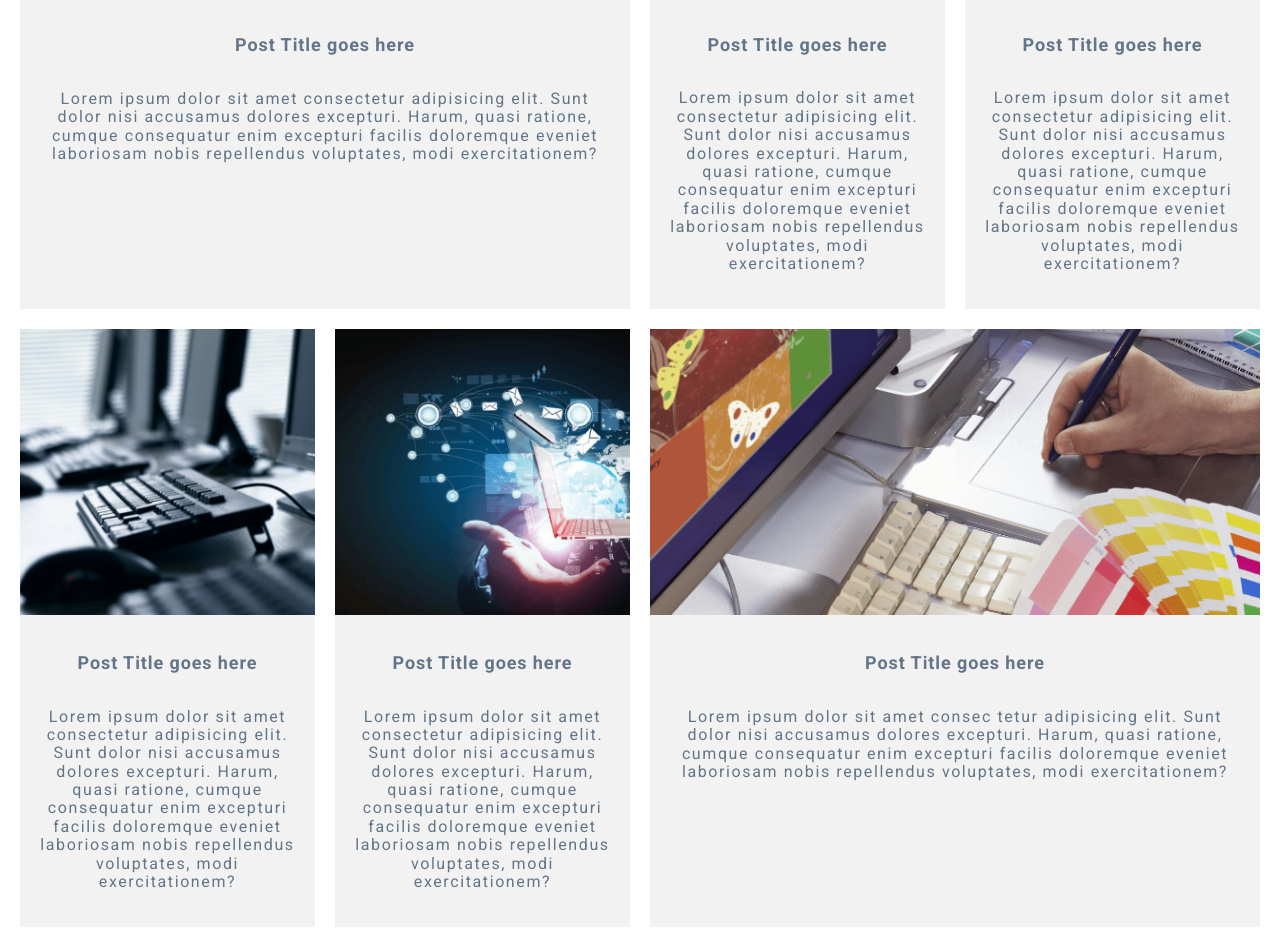
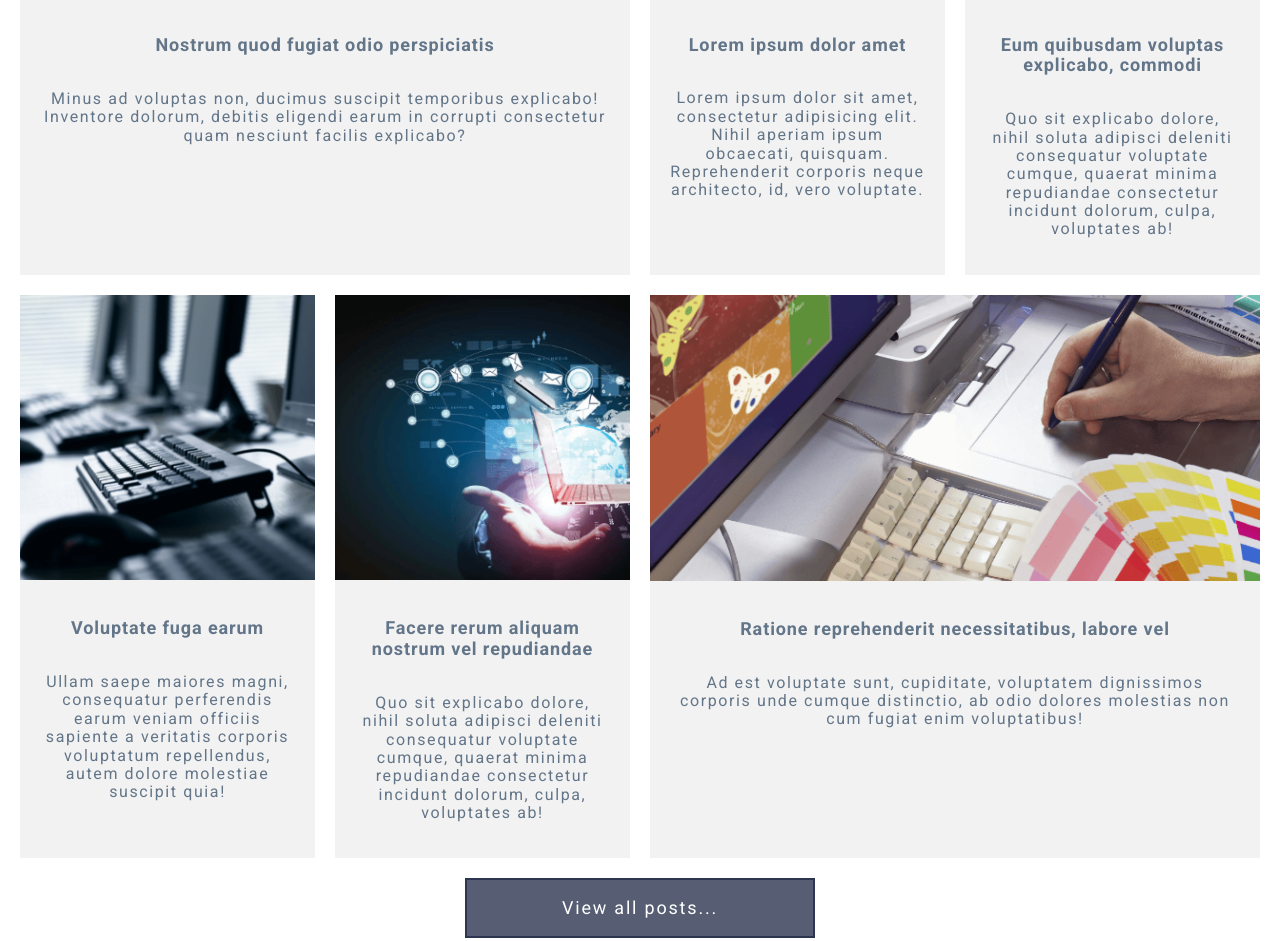
Before and after one commit to George-u/grid-template, a website: page index.html in a window 1280 px wide. Shown: the part 3036-3977 px from the top of the page. Drawn offline with Linux system fonts and the light colour scheme.

Commit message:
fixing issues...

```diff
--- a/assets/css/style.css
+++ b/assets/css/style.css
@@ -8,7 +8,6 @@
 html {
     font-size: 16px;
     font-family: "Roboto", sans-serif;
-    overflow-y: scroll;
     letter-spacing: 0.1em;
     color: #637588;
     line-height: 1.15;
@@ -464,7 +463,7 @@ input:focus {
 
 .form__container {
     display: grid;
-    column-gap: 7%;
+    column-gap: 1.7%;
     grid-template-columns: repeat(3, 1fr);
 }
 
@@ -568,10 +567,9 @@ input:focus {
 }
 
 .post-item__caption {
+    padding: 20px;
     display: grid;
     align-content: center;
-    padding: 20px;
-    text-align: center;
 }
 
 .post-item:hover .post-item__image img {
@@ -696,7 +694,6 @@ input:focus {
     margin-right: -0.5em;
     letter-spacing: 0.33em;
     font-weight: 100;
-    color: #e5e5e5;
 }
 
 .footer__copyright span:nth-of-type(2) {
--- a/index.html
+++ b/index.html
@@ -187,7 +187,7 @@
 
         <section class="posts">
             <div class="posts__container">
-                <h2>Main Title for posts section</h2>
+                <h2>Some section of posts</h2>
                 <div class="posts__grid">
                     <article class="post-item">
                         <a class="post-item__link" href="#"></a>
@@ -195,9 +195,8 @@
                         <div class="post-item__image"><img src="./assets/img/img-post-1.png" alt="post image">
                         </div>
                         <div class="post-item__caption">
-                            <h3>Post Title goes here</h3>
-                            <p>Lorem ipsum dolor sit amet consectetur adipisicing elit. Sunt dolor nisi accusamus dolores excepturi. Harum, quasi ratione, cumque consequatur enim excepturi facilis doloremque eveniet laboriosam nobis repellendus voluptates,
-                                modi exercitationem?</p>
+                            <h3>Nostrum quod fugiat odio perspiciatis</h3>
+                            <p>Minus ad voluptas non, ducimus suscipit temporibus explicabo! Inventore dolorum, debitis eligendi earum in corrupti consectetur quam nesciunt facilis explicabo?</p>
                         </div>
 
                     </article>
@@ -206,9 +205,8 @@
                         <div class="post-item__image"><img src="./assets/img/img-post-2.png" alt="post image">
                         </div>
                         <div class="post-item__caption">
-                            <h3>Post Title goes here</h3>
-                            <p>Lorem ipsum dolor sit amet consectetur adipisicing elit. Sunt dolor nisi accusamus dolores excepturi. Harum, quasi ratione, cumque consequatur enim excepturi facilis doloremque eveniet laboriosam nobis repellendus voluptates,
-                                modi exercitationem?</p>
+                            <h3>Lorem ipsum dolor amet</h3>
+                            <p>Lorem ipsum dolor sit amet, consectetur adipisicing elit. Nihil aperiam ipsum obcaecati, quisquam. Reprehenderit corporis neque architecto, id, vero voluptate.</p>
                         </div>
 
                     </article>
@@ -217,9 +215,8 @@
                         <div class="post-item__image"><img src="./assets/img/img-post-3.png" alt="post image">
                         </div>
                         <div class="post-item__caption">
-                            <h3>Post Title goes here</h3>
-                            <p>Lorem ipsum dolor sit amet consectetur adipisicing elit. Sunt dolor nisi accusamus dolores excepturi. Harum, quasi ratione, cumque consequatur enim excepturi facilis doloremque eveniet laboriosam nobis repellendus voluptates,
-                                modi exercitationem?</p>
+                            <h3>Eum quibusdam voluptas explicabo, commodi</h3>
+                            <p>Quo sit explicabo dolore, nihil soluta adipisci deleniti consequatur voluptate cumque, quaerat minima repudiandae consectetur incidunt dolorum, culpa, voluptates ab!</p>
                         </div>
 
                     </article>
@@ -228,9 +225,8 @@
                         <div class="post-item__image"><img src="./assets/img/img-post-4.png" alt="post image">
                         </div>
                         <div class="post-item__caption">
-                            <h3>Post Title goes here</h3>
-                            <p>Lorem ipsum dolor sit amet consectetur adipisicing elit. Sunt dolor nisi accusamus dolores excepturi. Harum, quasi ratione, cumque consequatur enim excepturi facilis doloremque eveniet laboriosam nobis repellendus voluptates,
-                                modi exercitationem?</p>
+                            <h3>Voluptate fuga earum</h3>
+                            <p>Ullam saepe maiores magni, consequatur perferendis earum veniam officiis sapiente a veritatis corporis voluptatum repellendus, autem dolore molestiae suscipit quia!</p>
                         </div>
 
                     </article>
@@ -239,9 +235,8 @@
                         <div class="post-item__image"><img src="./assets/img/img-post-5.png" alt="post image">
                         </div>
                         <div class="post-item__caption">
-                            <h3>Post Title goes here</h3>
-                            <p>Lorem ipsum dolor sit amet consectetur adipisicing elit. Sunt dolor nisi accusamus dolores excepturi. Harum, quasi ratione, cumque consequatur enim excepturi facilis doloremque eveniet laboriosam nobis repellendus voluptates,
-                                modi exercitationem?</p>
+                            <h3>Facere rerum aliquam nostrum vel repudiandae</h3>
+                            <p>Quo sit explicabo dolore, nihil soluta adipisci deleniti consequatur voluptate cumque, quaerat minima repudiandae consectetur incidunt dolorum, culpa, voluptates ab!</p>
                         </div>
 
                     </article>
@@ -250,9 +245,8 @@
                         <div class="post-item__image"><img src="./assets/img/img-post-6.png" alt="post image">
                         </div>
                         <div class="post-item__caption">
-                            <h3>Post Title goes here</h3>
-                            <p>Lorem ipsum dolor sit amet consec tetur adipisicing elit. Sunt dolor nisi accusamus dolores excepturi. Harum, quasi ratione, cumque consequatur enim excepturi facilis doloremque eveniet laboriosam nobis repellendus voluptates,
-                                modi exercitationem?</p>
+                            <h3>Ratione reprehenderit necessitatibus, labore vel</h3>
+                            <p>Ad est voluptate sunt, cupiditate, voluptatem dignissimos corporis unde cumque distinctio, ab odio dolores molestias non cum fugiat enim voluptatibus!</p>
                         </div>
 
                     </article>
```
